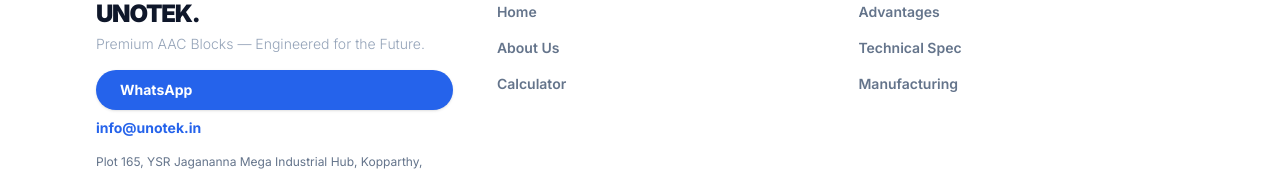
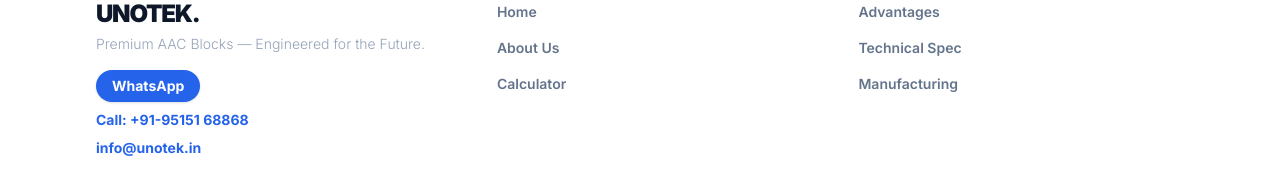
Before and after one commit to ShaikYakoub/unotek, a Next.js app: page /about in a window 1280 px wide. Shown: the part 4125-4296 px from the top of the page. Built offline with nearby package versions, Linux system fonts and the light colour scheme.

Commit message:
Fix: import Footer in calculator page to resolve build error.

```diff
--- a/app/calculator/page.tsx
+++ b/app/calculator/page.tsx
@@ -1,4 +1,5 @@
 import Navbar from "../components/Navbar";
+import Footer from "../components/Footer";
 
 export default function CalculatorPage() {
   return (
--- a/app/components/Footer.tsx
+++ b/app/components/Footer.tsx
@@ -14,9 +14,15 @@
               href="https://wa.me/9515168868?text=Hello,%20I%20am%20inquiring%20from%20your%20website."
               target="_blank"
               rel="noreferrer"
-              className="text-sm bg-blue-600 text-white font-bold py-2.5 px-6 rounded-full shadow hover:bg-blue-700 transition-colors"
+              className="text-sm bg-blue-600 text-white font-bold py-1.5 px-4 rounded-full shadow hover:bg-blue-700 transition-colors w-fit"
             >
               WhatsApp
+            </a>
+            <a
+              href="tel:+919515168868"
+              className="text-sm text-blue-600 font-bold hover:underline"
+            >
+              Call: +91-95151 68868
             </a>
             <a
               href="mailto:info@unotek.in"
```
